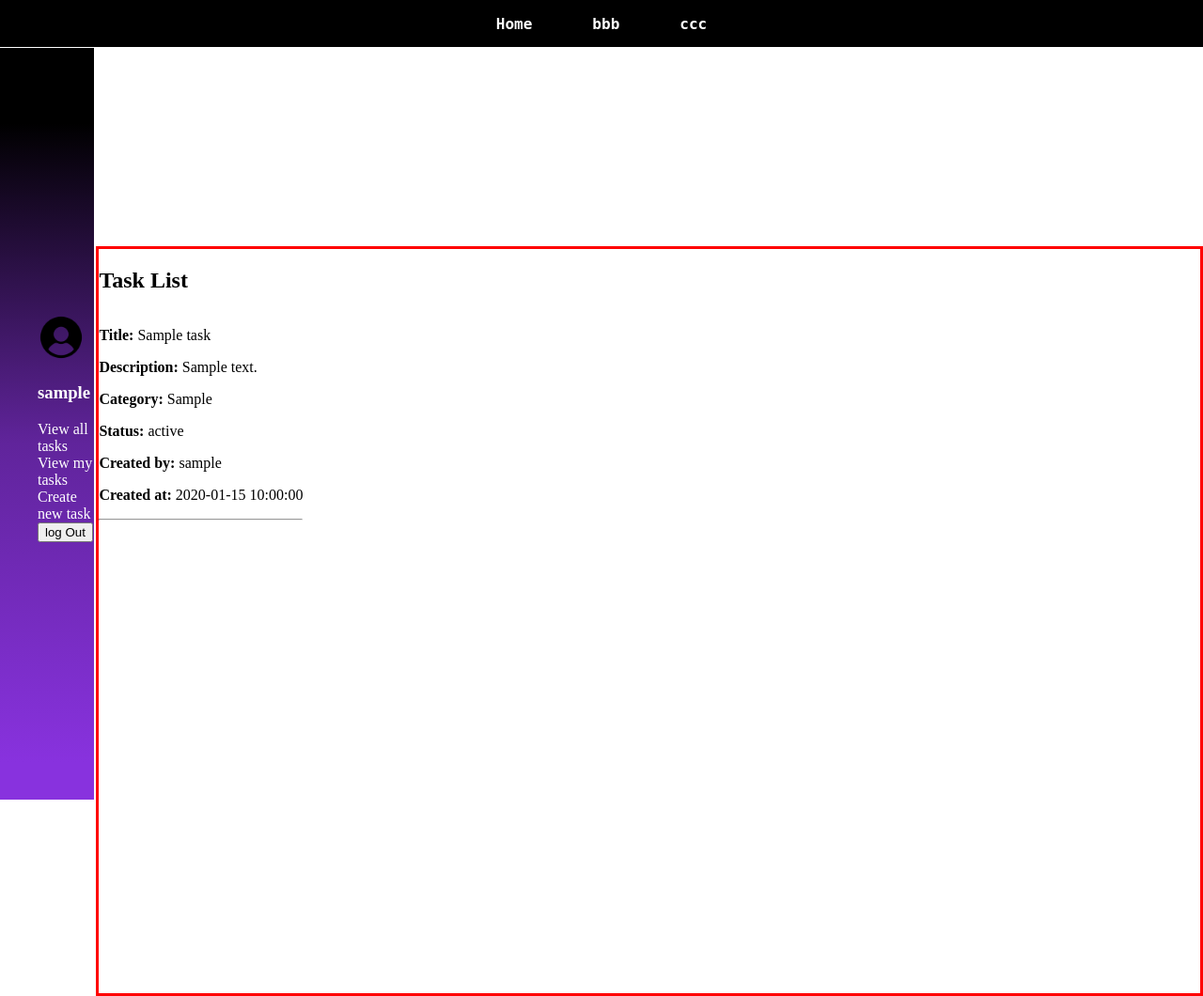
After one commit to FARAJI-Omar/task_flow, a PHP site: page /displayAllTasks.php in a window 1280 px wide. The commit adds this page. Shown: the whole page at 94% size. Run offline with PHP 8.4, Linux system fonts and the light colour scheme; the visitor is signed in with stand-in values (Sample User, id 1); tables that the repository leaves empty or names only in its code hold one stand-in row (values such as "Sample post").

Commit message:
display all created tasks

```diff
--- a/classes.php
+++ b/classes.php
@@ -74,17 +74,52 @@ class users {
 }
 
 
-
-
 class tasks{
     private $db;
     private $conn;
+    protected $title;
+    protected $description;
+    protected $category;
+    protected $status;
+    protected $created_at;
+    protected $tasks = [];
 
     // initialize the database connection
     public function __construct(){
         $this->db = new database();
         $this->conn = $this->db->connect();
     }
+
+    // Setter for title
+    public function setTitle($title) {
+        $this->title = htmlspecialchars(trim($title));
+        if(empty($this->title)){
+            echo '<p class="error">Title cannot be empty.<br></p>';
+            return false;
+        }
+        return true;
+    }
+
+      // Setter for description
+      public function setDescription($description) {
+        $this->description = htmlspecialchars(trim($description));
+        if(empty($this->description)){
+            echo '<p class="error">Description cannot be empty.<br></p>';
+            return false;
+        }
+        return true;
+    }
+
+    // Setter for category
+    public function setCategory($category) {
+        if(empty($category)){
+            echo '<p class="error">Category cannot be empty.<br></p>';
+            return false;
+        }
+        $this->category = $category;
+        return true;
+    }
+
 
     // method to check if task already exists
     public function taskExists($title) {
@@ -100,11 +135,11 @@ class tasks{
     }
 
     // method to save a new task
-    public function saveTask($title, $description, $category) {
+    public function saveTask() {
         try{
             //check if the task already exists
-            if($this->taskExists($title)){
-                echo '<p class="duplicateError" >Task with that title already exists.<br></p>';
+            if($this->taskExists($this->title)){
+                echo '<p>Task with that title already exists.<br></p>';
                 return false;
             }
             // check if the user is logged in
@@ -115,9 +150,9 @@ class tasks{
             $username = $_SESSION['username'];
 
             $stmt = $this->conn->prepare("INSERT INTO tasks (title, description, category, username) VALUES (:title, :description, :category, :username)");
-            $stmt->bindParam(':title', $title);
-            $stmt->bindParam(':description', $description);
-            $stmt->bindParam(':category', $category);
+            $stmt->bindParam(':title', $this->title);
+            $stmt->bindParam(':description', $this->description);
+            $stmt->bindParam(':category', $this->category);
             $stmt->bindParam(':username', $username);
 
             $stmt->execute();
@@ -125,33 +160,73 @@ class tasks{
             header("Location: home.php");
             exit();
         } catch (PDOException $e) {
-            echo "Error saving task: " . $e->getMessage() . "<br>";
+            echo "Error saving task" . "<br>";
             return false;
         }
     }
+
+    // Method to get all tasks
+    public function getTasks() {
+        try {
+            $stmt = $this->conn->prepare("SELECT title, description, category, status, created_at, username FROM tasks");
+            $stmt->execute();
+            $this->tasks = $stmt->fetchAll(PDO::FETCH_ASSOC);
+        } catch (PDOException $e) {
+            echo "Error fetching tasks: " . $e->getMessage() . "<br>";
+        }
+    }
+
+    // // Method to retrieve tasks
+    // public function getTaskData() {
+    //     return $this->tasks; // Return the tasks as array
+    // }
+
+    // Method to get tasks related to a specific user
+    public function getUserTasks($username) {
+
+        try {
+            $stmt = $this->conn->prepare("SELECT title, description, category, status, created_at, username FROM tasks WHERE username = :username");
+            $stmt->bindParam(':username', $username);
+            $stmt->execute();
+            $this->tasks = $stmt->fetchAll(PDO::FETCH_ASSOC);
+        } catch (PDOException $e) {
+            echo "Error fetching user tasks: " . $e->getMessage() . "<br>";
+        }
+    }
+
+    // Method to retrieve tasks
+    public function getTaskData() {
+        return $this->tasks;
+    }
 }
+
+
+
+////////////////////////////////////////////////////////////////////////////////////////////////
+
+
 
 class BasicTask extends tasks {
     protected $category = 'Basic';
 
-    public function createTask($title, $description) {
-        $this->saveTask($title, $description, $this->category);
+    public function getCategory() {
+        return $this->category;
     }
 }
 
 class BugTask extends tasks {
     protected $category = 'Bug';
 
-    public function createTask($title, $description) {
-        $this->saveTask($title, $description, $this->category);
+    public function getCategory() {
+        return $this->category;
     }
 }
 
 class FeatureTask extends tasks {
     protected $category = 'Feature';
 
-    public function createTask($title, $description) {
-        $this->saveTask($title, $description, $this->category);
+    public function getCategory() {
+        return $this->category;
     }
 }
 
--- /dev/null
+++ b/displayAllTasks.php
@@ -0,0 +1,64 @@
+<?php
+    session_start();
+
+    if (!isset($_SESSION['username'])) {
+        header('Location: login.php');
+        exit();
+    }
+
+    require_once('classes.php');
+    require_once ('connect.php');
+
+    $allTasks = new tasks();
+    $allTasks->getTasks();
+    $tasks = $allTasks->getTaskData();
+?>
+
+<!DOCTYPE html>
+<html lang="en">
+<head>
+    <meta charset="UTF-8">
+    <meta name="viewport" content="width=device-width, initial-scale=1.0">
+    <title>Task List</title>
+    <link rel="stylesheet" href="style.css?v=<?php echo time(); ?>">
+</head>
+<body class="homeBody">
+    <?php include('header.php') ?>
+
+    <div class="mainview">
+        <div class="sidebar">
+            <ul>
+                <li><img class="userIcon" src="images/user icon2.png" alt=""></li>
+                <li><h3><?php echo $_SESSION['username']?></h3></li>
+                <li><a href="displayAllTasks.php">View all tasks</a></li>
+                <li><a href="displayUserTasks.php">View my tasks</a></li>
+                <li><a href="createTask.php">Create new task</a></li>
+                <li>
+                    <form action="home.php" method="POST">
+                        <input type="submit" name="logout" value="log Out" class="logout">
+                    </form>
+                </li>
+            </ul>
+
+        </div>
+
+        <div class="titleTasks">
+            <h2 class="title">Task List</h2>
+            <div class="tasks">
+                <?php foreach ($tasks as $task): ?>
+                    <div>
+                        <p><strong>Title:</strong> <?php echo htmlspecialchars($task['title']); ?></p>
+                        <p><strong>Description:</strong> <?php echo htmlspecialchars($task['description']); ?></p>
+                        <p><strong>Category:</strong> <?php echo htmlspecialchars($task['category']); ?></p>
+                        <p><strong>Status:</strong> <?php echo htmlspecialchars($task['status']); ?></p>
+                        <p><strong>Created by:</strong> <?php echo htmlspecialchars($task['username']); ?></p>
+                        <p><strong>Created at:</strong> <?php echo htmlspecialchars($task['created_at']); ?></p>
+                        <hr> <!-- Optional: Add a horizontal line between tasks -->
+                    </div>
+                <?php endforeach; ?>
+            </div>
+        </div>
+    </div>
+
+</body>
+</html>
--- a/main.js
+++ b/main.js
@@ -1,3 +1,3 @@
     // backround video playback speed 0.5x
-    const video = document.getElementById('backgroundVideo');
-    video.playbackRate = 0.7;
+    // const video = document.getElementById('backgroundVideo');
+    // video.playbackRate = 1;
--- a/style.css
+++ b/style.css
@@ -209,6 +209,10 @@ video {
     width: 250px;
 }
 
+.sidebar:hover + .titleTasks {
+    margin-left: 18%;
+
+}
 .userIcon{
     width: 50px;
     margin-top: 15%;
@@ -224,3 +228,24 @@ video {
 .sidebar ul h3{
  color: white;
 }
+
+
+.titleTasks{
+    border: red solid;
+    display: flex;
+    flex-direction: column;
+    margin-left: 8%;
+    margin-top: -46%;
+    height: 99vh;
+    overflow:auto;
+    transition: 0.3s;
+}
+
+.titleTasks::-webkit-scrollbar {
+    display: none;
+}
+
+.tasks{
+    display: flex;
+    flex-wrap: wrap;
+}
```
Also changed, not shown: createTask.php (+11 -7 lines), home.php (+6 -2 lines), welcome.php (+7 -13 lines), displayUserTasks.php (added).
